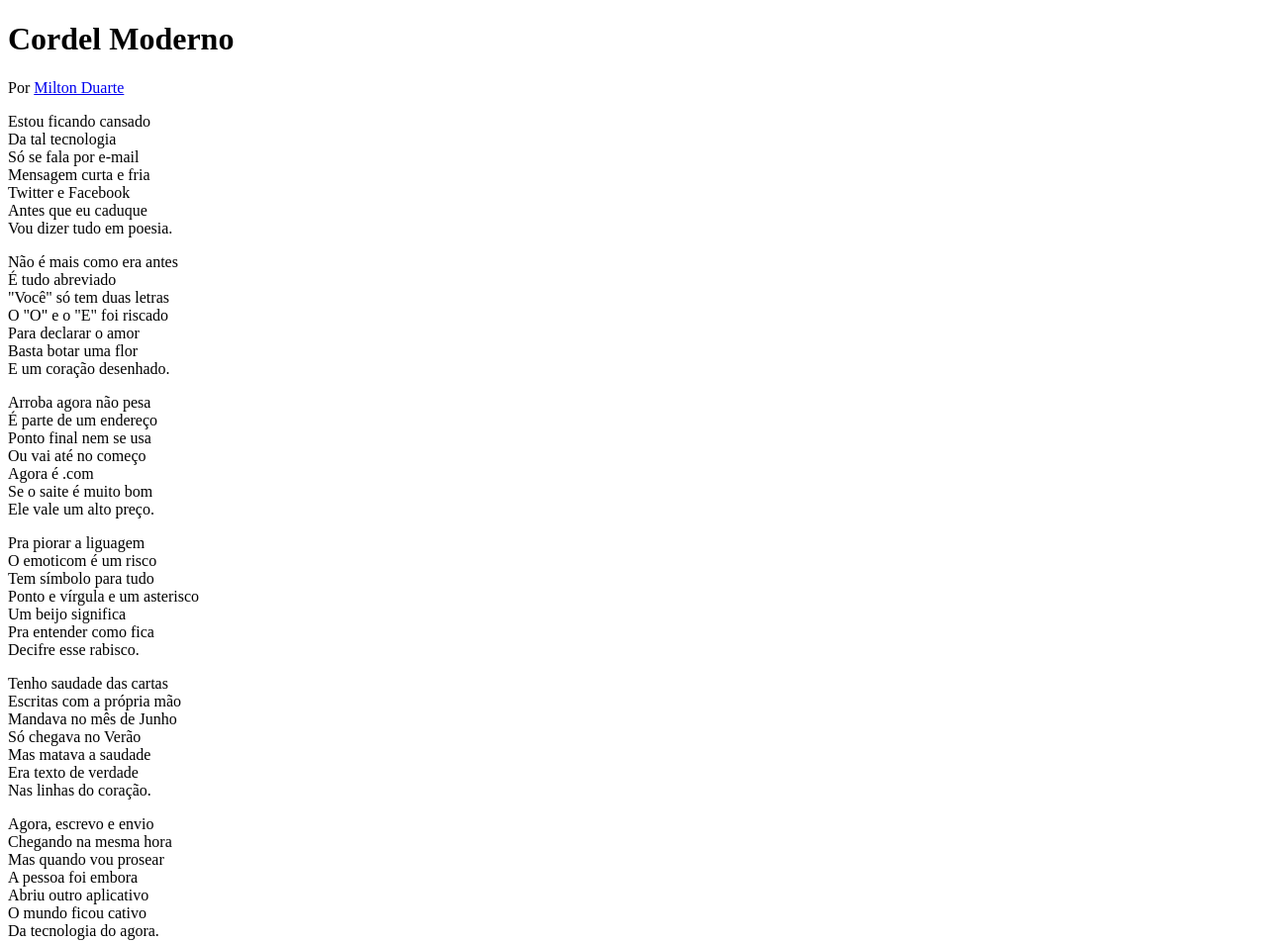
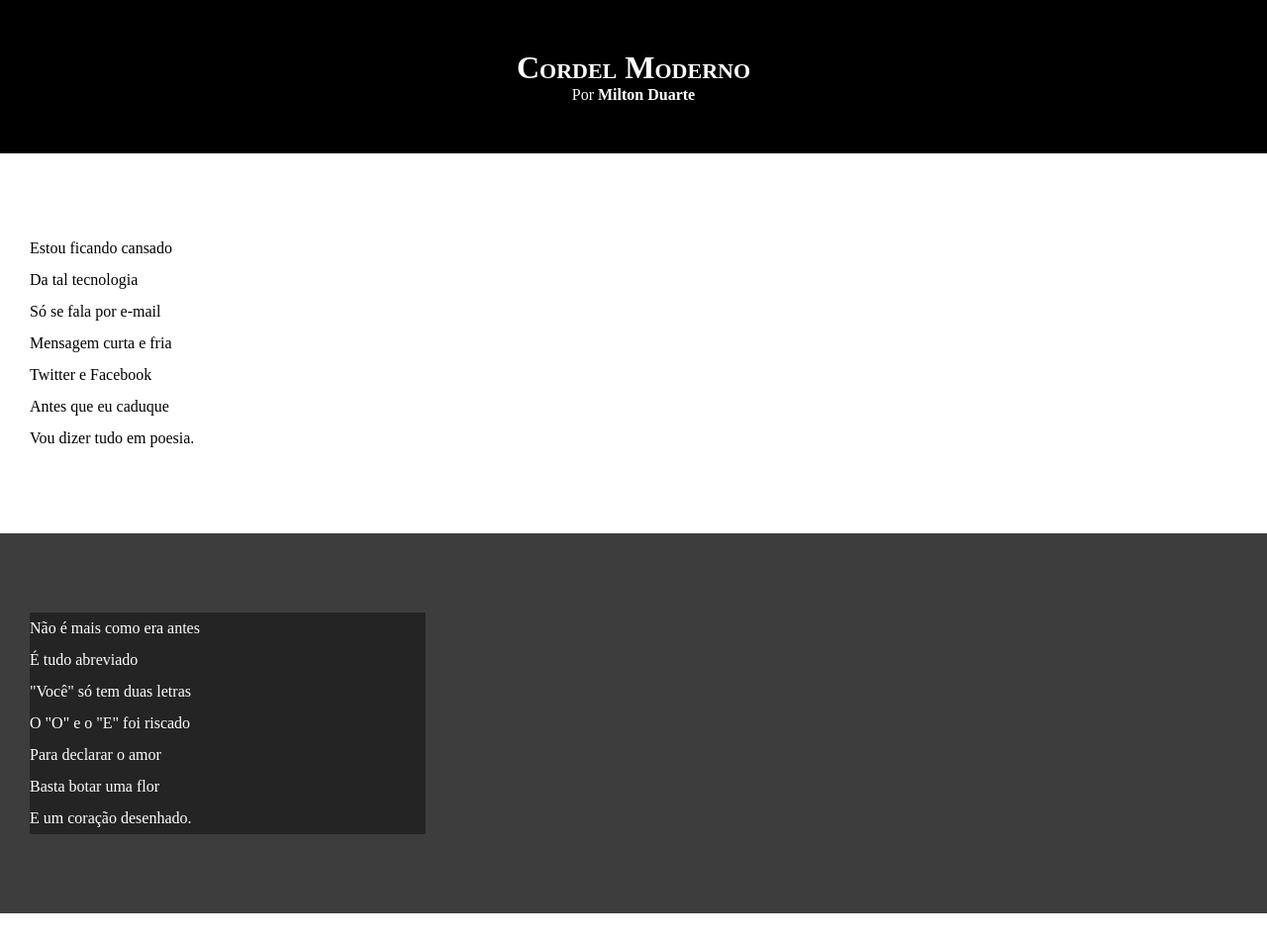
Before and after one commit to Adryan-Didur/CursoHTML-CSS, a plain HTML site: page modulo3/desafio012/index.html in a window 1280 px wide. Shown: the top 953 px of the page at 99% size. Drawn offline with Linux system fonts and the light colour scheme.

Commit message:
CSS desafio012

```diff
--- a/modulo3/desafio012/index.html
+++ b/modulo3/desafio012/index.html
@@ -13,7 +13,7 @@
         </header>
 
         <main>
-            <section>
+            <section class="common">
                 <p>
                     Estou ficando cansado <br>
                     Da tal tecnologia <br>
@@ -25,7 +25,7 @@
                 </p>
             </section>
 
-            <section>
+            <section class="imagem">
                 <p>
                     Não é mais como era antes <br>
                     É tudo abreviado <br>
@@ -37,7 +37,7 @@
                 </p>
             </section>
 
-            <section>
+            <section class="common">
                 <p>
                     Arroba agora não pesa <br>
                     É parte de um endereço <br>
@@ -58,7 +58,7 @@
                 </p>
             </section>
 
-            <section>
+            <section class="imagem">
                 <p>
                     Tenho saudade das cartas <br>
                     Escritas com a própria mão <br>
@@ -70,7 +70,7 @@
                 </p>
             </section>
 
-            <section>
+            <section class="common">
                 <p>
                     Agora, escrevo e envio <br>
                     Chegando na mesma hora <br>
--- a/modulo3/desafio012/style.css
+++ b/modulo3/desafio012/style.css
@@ -0,0 +1,52 @@
+*{
+    margin: 0;
+    padding: 0;
+}
+html, body{
+    min-height: 100vh;
+    background-color: darkgrey;
+}
+header{
+    background-color: black;
+    color: white;
+    text-align: center;
+}
+header h1{
+    padding-top: 50px;
+    font-variant: small-caps;
+}
+header p{
+    padding-bottom: 50px;
+}
+a{
+    color: white;
+    text-decoration: none;
+    font-weight: bolder;
+}
+a:hover{
+    text-decoration: underline;
+}
+section{
+    padding-top: 10vh;
+    padding-bottom: 10vh;
+    line-height: 2em;
+    padding-left: 30px;
+}
+section.common{
+    background-color: white;
+    color: black;
+}
+section.imagem{
+    background-color: rgb(61, 61, 61);
+    color: white;
+}
+section.imagem p {
+    background-color: rgba(0, 0, 0, 0.404);
+    width: 400px;
+}
+footer{
+    background-color: black;
+    text-align: center;
+    color: white;
+    padding: 10px;
+}
```
